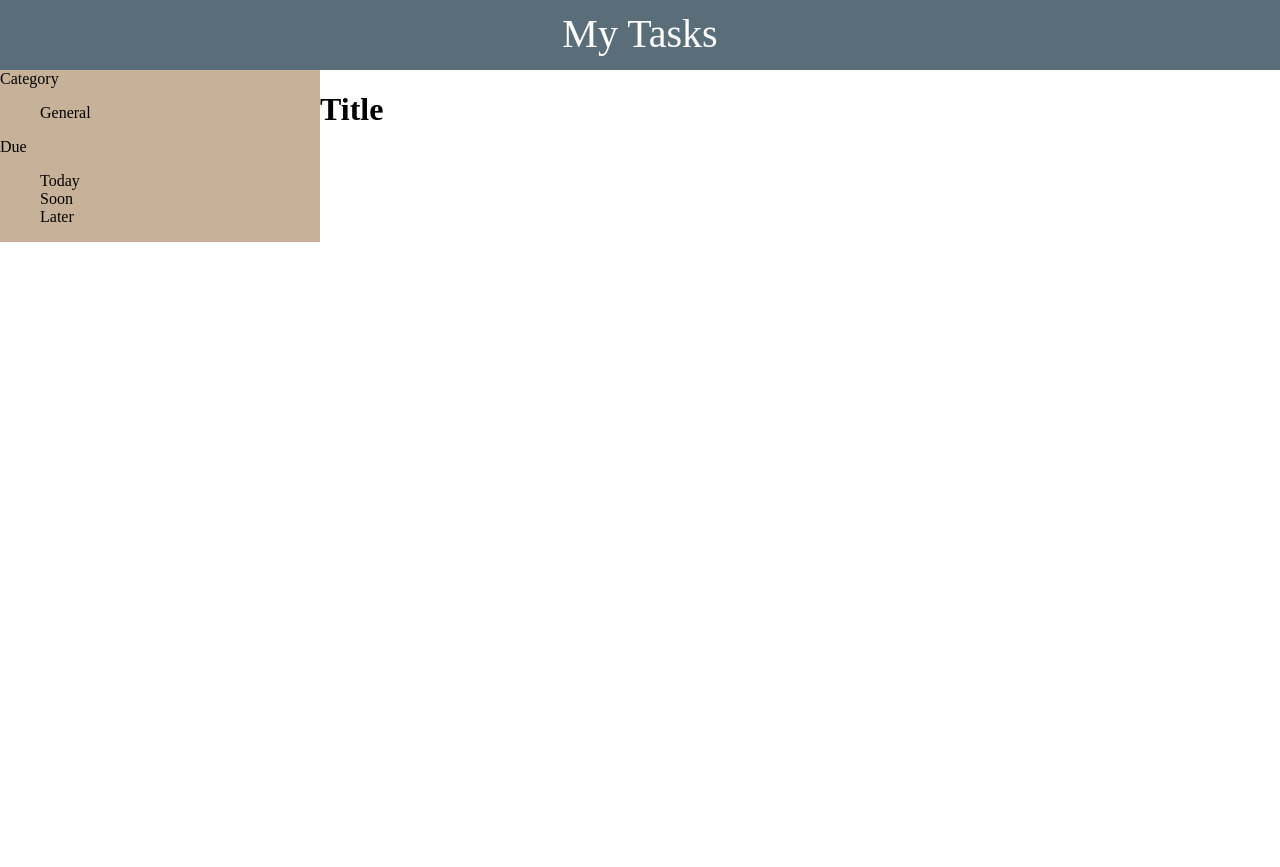
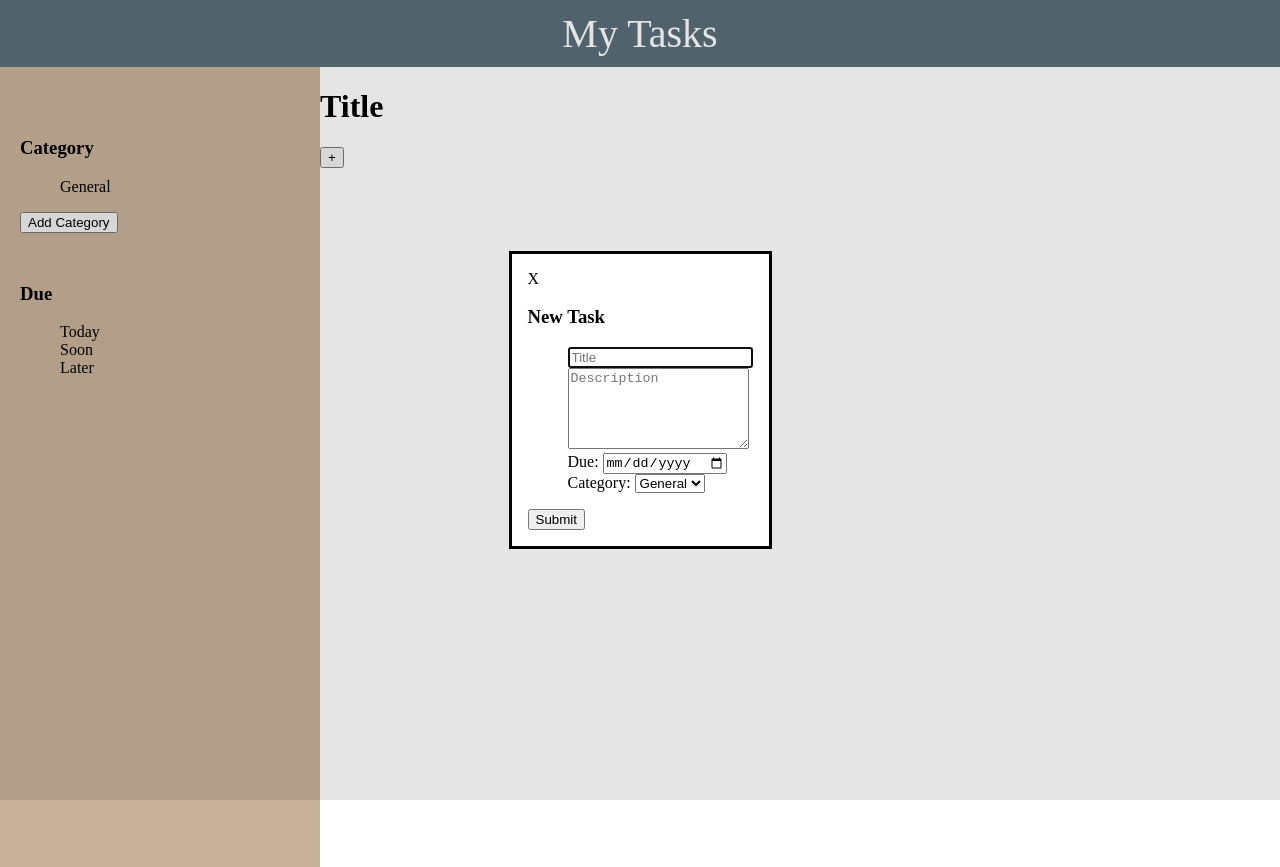
Before and after one commit to cmoratagarcia/odin-to-do-list, a website built with webpack: page src/index.html in a window 1280 px wide. Before the commit the page ends 800 px from the top, so only its background shows below. Built offline with nearby package versions, Linux system fonts and the light colour scheme.

Commit message:
Add New Task modal to HTML

```diff
--- a/src/index.html
+++ b/src/index.html
@@ -17,21 +17,75 @@
     <header>My Tasks</header>
     <div class="content">
       <div class="sidebar">
-        <div class="category-container">Category</div>
+        <div class="category-container">
+          <h3>Category</h3>
           <ul class="category-options">
             <li>General</li>
           </ul>
-        <div class="date-container">Due</div>
+          <button class="new-category-btn">Add Category</button>
+        </div>
+        <div class="date-container">
+          <h3>Due</h3>
           <ul class="due-options">
             <li>Today</li>
             <li>Soon</li>
             <li>Later</li>
           </ul>
         </div>
+      </div>
       <main>
         <h1 class="category-title">Title</h1>
+        <button class="new-task-btn">+</button>
         <ul class="task-container"></ul>
       </main>
     </div>
+    <dialog>
+      <form method="dialog" class="form">
+        <div class="close-dialog">X</div>
+        <h3>New Task</h3>
+
+        <ul>
+          <li class="form-input">
+            <input
+              id="title"
+              class="text-input"
+              name="title"
+              type="text"
+              placeholder="Title"
+              required
+              autofocus
+            />
+          </li>
+          <li class="form-input">
+            <textarea
+              id="description"
+              class="text-input"
+              name="description"
+              type="text-area"
+              rows="5"
+              cols="20"
+              placeholder="Description"
+            ></textarea>
+          </li>
+          </li>
+          <li class="form-input">
+            <label for="due-date">Due:</label>
+            <input
+              id="due-date"
+              class="text-input"
+              name="due"
+              type="date"
+             />
+          </li>
+          <li>
+            <label for="category">Category:</label>
+            <select id="categories" name="categories">
+              <option value="general">General</option>
+            </select>
+          </li>
+        </ul>
+        <button class="submit">Submit</button>
+      </form>
+    </dialog>
   </body>
 </html>
--- a/src/index.js
+++ b/src/index.js
@@ -1,4 +1,6 @@
 import "./style.css";
+
+const dialog = document.querySelector("dialog");
 
 function component() {
   const element = document.createElement("div");
@@ -6,3 +8,4 @@ function component() {
 }
 
 document.body.appendChild(component());
+dialog.showModal();
--- a/src/style.css
+++ b/src/style.css
@@ -8,12 +8,12 @@
 body {
     box-sizing: border-box;
     margin: 0;
-}
+    display: grid;
+    }
 
 header {
     background-color: var(--blue-gray);
     color: white;
-    height: 50px;
     padding: 10px;
     font-size: 40px;
     text-align: center;
@@ -21,10 +21,15 @@ header {
 .content {
     display: grid;
     grid-template-columns: 1fr 3fr;
-}
+    height: 100vh;
+ }
 
 .sidebar {
     background-color: var(--brown);
+    padding: 20px;
+}
+.category-container, .date-container {
+margin-top: 50px;
 }
 
 ul {
```
Lines whose indentation alone changed are shown as unchanged.
